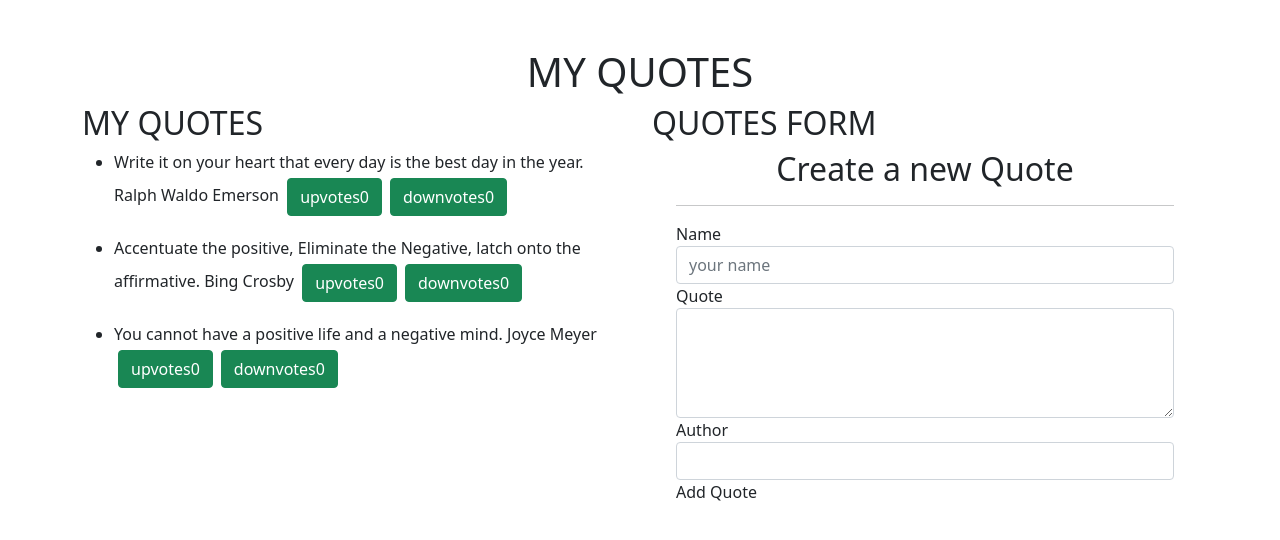
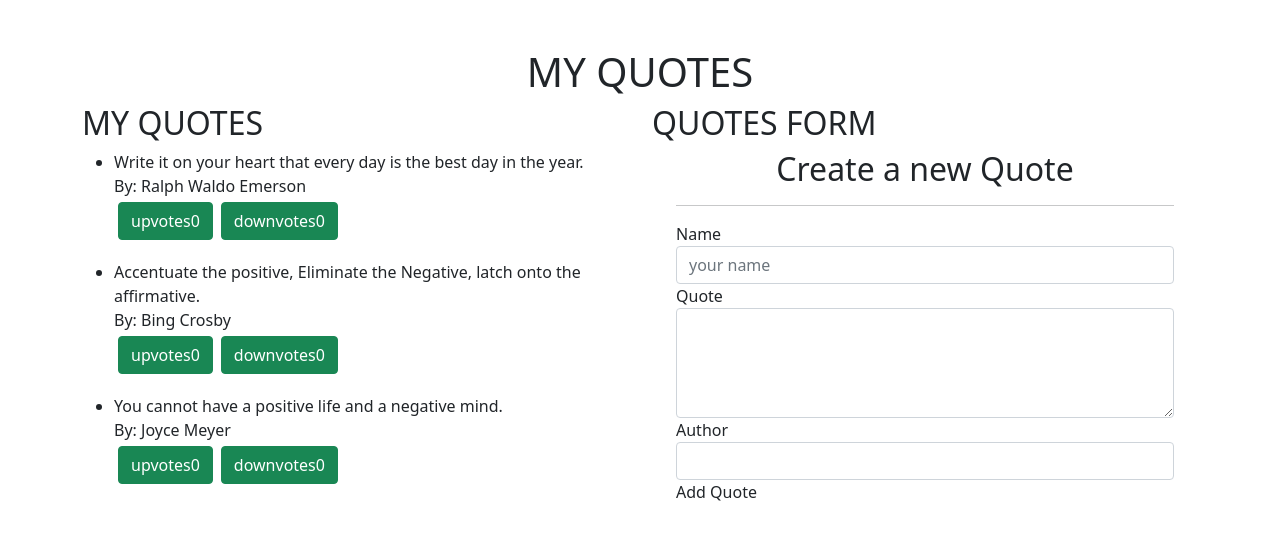
Before and after one commit to maureen-james/Quotes, an Angular app: page / in a window 1280 px wide. Shown: the top 540 px of the page. Built offline with nearby package versions, Linux system fonts and the light colour scheme.

Commit message:
modify author's name

```diff
--- a/src/app/quotes/quotes.component.html
+++ b/src/app/quotes/quotes.component.html
@@ -3,7 +3,9 @@
     </div>
     <ng-template #highlight>
         <li appHigh>{{ quote.quote}}
-            {{ quote.author}}
+            <div class="author">
+                {{ quote.author}}
+            </div>
             <span><button type="button" class="btn btn-success m-1">upvotes{{ quote.upvotes}}</button></span>
             <span><button type="button" class="btn btn-success m-1">downvotes{{ quote.downvotes}}</button></span>
         </li>
@@ -12,7 +14,9 @@
 
     <ng-template #empty>
         <li>{{ quote.quote}}
-            {{ quote.author}}
+            <div class="author">
+                {{ quote.author}}
+            </div>
             <span><button type="button" class="btn btn-success m-1">upvotes{{ quote.upvotes}}</button></span>
             <span><button type="button" class="btn btn-success m-1">downvotes{{ quote.downvotes}}</button></span>
         </li>
--- a/src/app/quotes/quotes.component.ts
+++ b/src/app/quotes/quotes.component.ts
@@ -8,9 +8,9 @@ import { Quote } from '../quote';
 })
 export class QuotesComponent implements OnInit {
   quotes: Quote[]=[
-    new Quote(1,"Write it on your heart that every day is the best day in the year.","Ralph Waldo Emerson",0,0),
-    new Quote(2,"Accentuate the positive, Eliminate the Negative, latch onto the affirmative.","Bing Crosby",0,0),
-    new Quote(3,"You cannot have a positive life and a negative mind.","Joyce Meyer",0,0)
+    new Quote(1,"Write it on your heart that every day is the best day in the year.","By: Ralph Waldo Emerson",0,0),
+    new Quote(2,"Accentuate the positive, Eliminate the Negative, latch onto the affirmative.","By: Bing Crosby",0,0),
+    new Quote(3,"You cannot have a positive life and a negative mind.","By: Joyce Meyer",0,0)
   ]
   arr:number[]=this.quotes.map(quote=>quote.upvotes)
   highest = Math.max(...this.arr)
```
